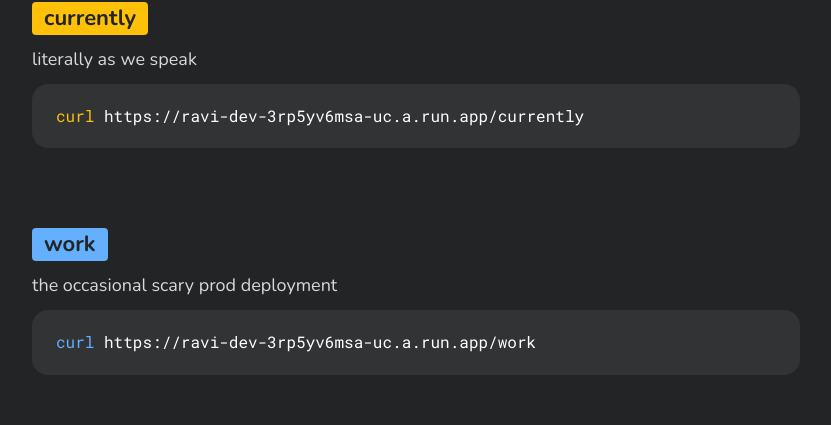
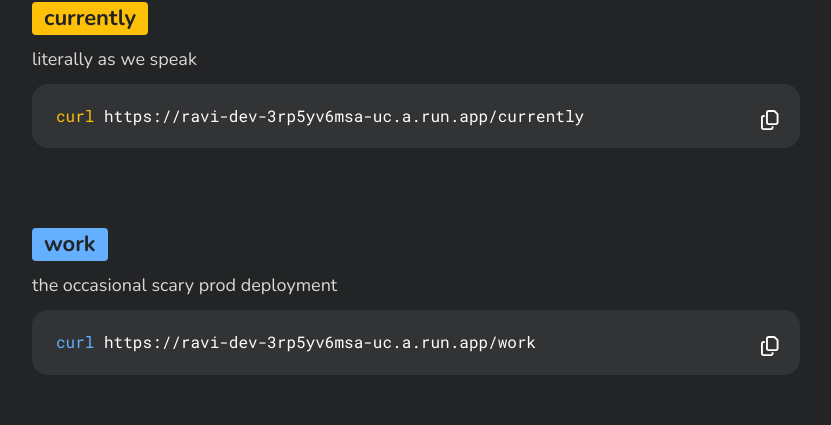
Before and after one commit to raviolliii/raviolliii.github.io, a Next.js app: page / in a window 1280 px wide. Shown: the part 359-784 px from the top of the page, without its empty margins (224-1055 px from the left). Built offline with nearby package versions, Linux system fonts and the light colour scheme.

Commit message:
Add copy button to commands

```diff
--- a/components/Info.js
+++ b/components/Info.js
@@ -1,7 +1,12 @@
+import { useState } from 'react';
+import { FontAwesomeIcon } from '@fortawesome/react-fontawesome';
+import { faCopy } from '@fortawesome/free-regular-svg-icons';
+import { faCheck } from '@fortawesome/free-solid-svg-icons';
 import styles from '../styles/info.module.css'
 
 export default function Info({ infoData }) {
     const { theme, title, subtitle, url } = infoData;
+    const copyText = "curl " + url;
 
     return (
         <div className={styles.container}>
@@ -10,7 +15,28 @@ export default function Info({ infoData }) {
             <div className={styles.code}>
                 <span className={styles['cmd-' + theme]}>curl</span>&nbsp;
                 {url}
+                <CopyButton text={copyText} />
             </div>
         </div>
     );
 }
+
+function CopyButton({ text }) {
+    const [isCopied, setIsCopied] = useState(false);
+
+    function copyCmd() {
+        navigator.clipboard.writeText(text);
+        setIsCopied(true);
+        setTimeout(() => setIsCopied(false), 1000);
+    }
+
+    let containerClassNames = styles.copyBtn;
+    if (!isCopied) {
+        containerClassNames += " " + styles.hoverable;
+    }
+    return (
+        <div className={containerClassNames} onClick={!isCopied ? copyCmd : null}>
+            <FontAwesomeIcon icon={isCopied ? faCheck : faCopy} size='lg' />
+        </div>
+   );
+}
--- a/package.json
+++ b/package.json
@@ -6,6 +6,11 @@
         "build": "next build"
     },
     "dependencies": {
+        "@fortawesome/fontawesome-svg-core": "^6.4.2",
+        "@fortawesome/free-brands-svg-icons": "^6.4.2",
+        "@fortawesome/free-regular-svg-icons": "^6.4.2",
+        "@fortawesome/free-solid-svg-icons": "^6.4.2",
+        "@fortawesome/react-fontawesome": "^0.2.0",
         "next": "^13.5.6",
         "react": "^18.2.0",
         "react-dom": "^18.2.0"
--- a/pages/_app.js
+++ b/pages/_app.js
@@ -1,4 +1,9 @@
+import { config } from '@fortawesome/fontawesome-svg-core'
+import '@fortawesome/fontawesome-svg-core/styles.css'
 import '../styles/global.css';
+
+// Configure Font Awesome to not import any custom CSS
+config.autoAddCss = false
 
 export default function App({ Component, pageProps }) {
   return <Component {...pageProps} />;
--- a/styles/info.module.css
+++ b/styles/info.module.css
@@ -56,6 +56,7 @@
     font-family: 'Roboto Mono', monospace;
     padding: 18px 24px;
     border-radius: 16px;
+    position: relative;
 }
 
 .cmd-red {
@@ -82,3 +83,17 @@
     color: var(--lightgray);
     font-size: 16px;
 }
+
+.copyBtn {
+    display: inline-block;
+    position: absolute;
+    bottom: 10px;
+    right: 10px;
+    padding: 4px 12px;
+    border-radius: 8px;
+}
+
+.hoverable:hover {
+    cursor: pointer;
+    filter: brightness(80%);
+}
```
